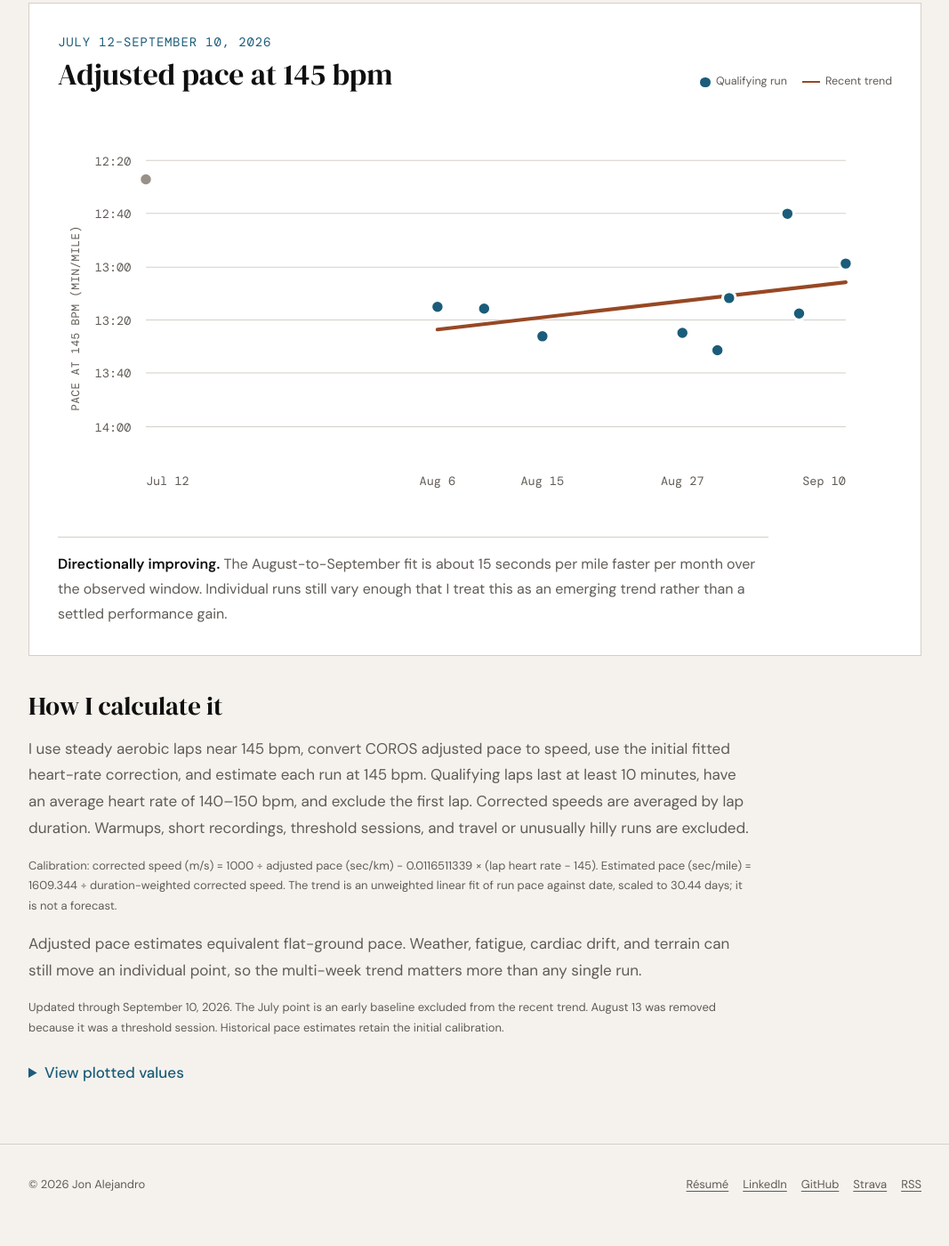
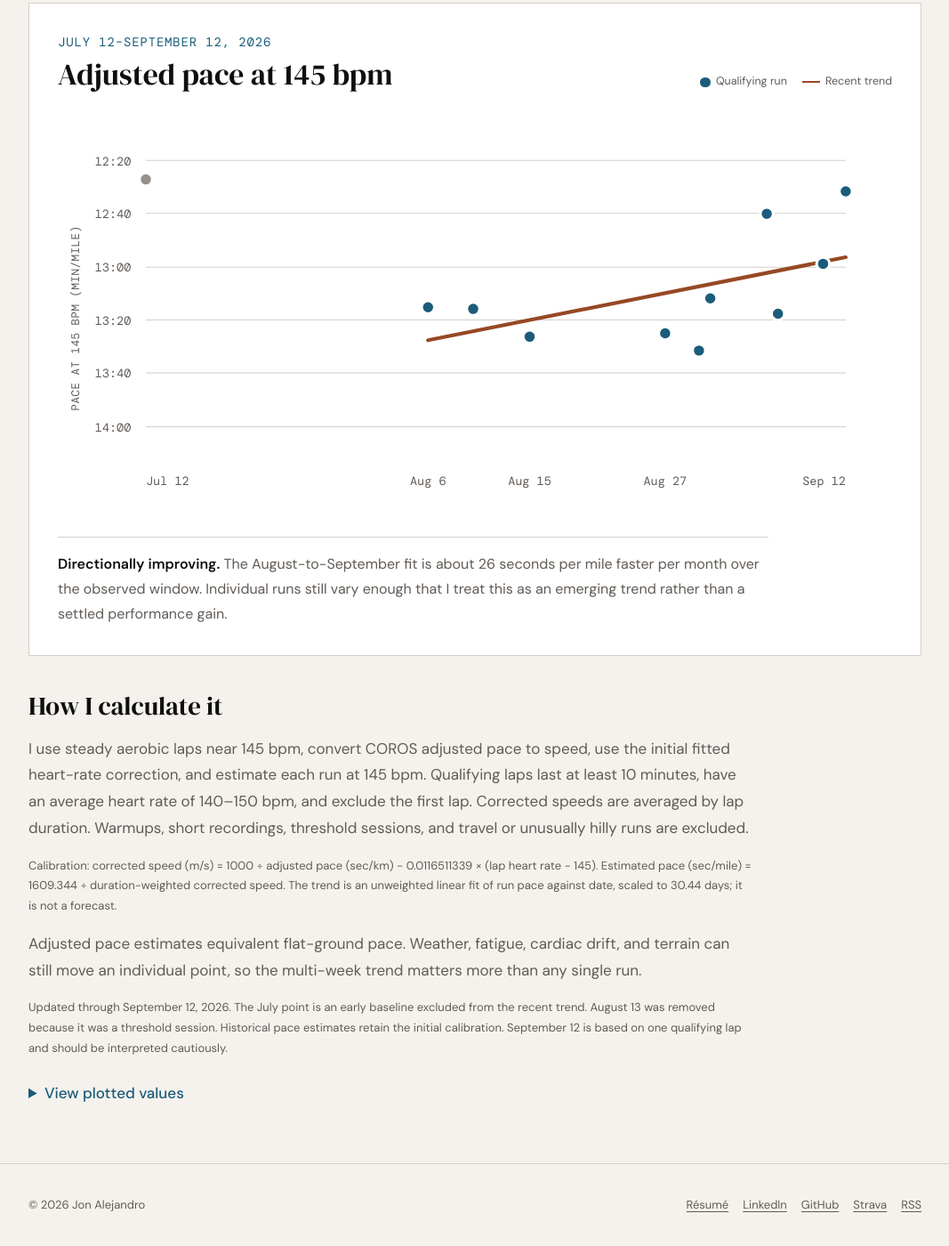
Before and after one commit to jonalejandro/jonalejandro.github.io, a Jekyll site: the page built from _pages/running.html, in a window 1280 px wide and 1400 px high, scrolled down 495 px. Shown: the whole window at 89% size, without its empty margins (106-1173 px from the left). Built offline with Jekyll 4.4.1, drawn with Linux system fonts in a browser that asks for light colours; before the commit the page ends 1873 px from its top, so only the background shows below that.

Commit message:
Add September 12 COROS run to aerobic efficiency chart

```diff
--- a/_pages/running.html
+++ b/_pages/running.html
@@ -7,15 +7,15 @@ subtitle: "My terrain-adjusted running pace, normalized to a common 145 bpm effo
 description: "A public view of Jon Alejandro’s aerobic efficiency trend using COROS adjusted pace normalized to 145 bpm."
 ---
 <section class="run-summary" aria-label="Current aerobic efficiency summary">
-  <div><span class="run-stat">12:59<span>/mi</span></span><span class="run-stat-label">Latest estimate</span></div>
-  <div><span class="run-stat run-stat-positive">−15<span> sec/mi</span></span><span class="run-stat-label">Recent monthly trend</span></div>
+  <div><span class="run-stat">12:32<span>/mi</span></span><span class="run-stat-label">Latest estimate</span></div>
+  <div><span class="run-stat run-stat-positive">−26<span> sec/mi</span></span><span class="run-stat-label">Recent monthly trend</span></div>
   <div><span class="run-stat">145<span> bpm</span></span><span class="run-stat-label">Normalized effort</span></div>
 </section>
 
 <section class="run-panel" aria-labelledby="pace-chart-title">
   <div class="run-panel-heading">
     <div>
-      <p class="section-label">July 12–September 10, 2026</p>
+      <p class="section-label">July 12–September 12, 2026</p>
       <h2 id="pace-chart-title">Adjusted pace at 145 bpm</h2>
     </div>
     <div class="run-legend" aria-hidden="true"><span><i class="run-dot"></i>Qualifying run</span><span><i class="run-line"></i>Recent trend</span></div>
@@ -24,7 +24,7 @@ description: "A public view of Jon Alejandro’s aerobic efficiency trend using
   <div class="run-chart-scroll">
     <svg class="run-chart" viewBox="0 0 900 460" role="img" aria-labelledby="chart-title chart-desc">
       <title id="chart-title">Adjusted running pace normalized to 145 beats per minute</title>
-      <desc id="chart-desc">Ten plotted runs through September 10, 2026. Pace is in minutes per mile at 145 bpm; faster values are higher on the chart. The latest estimate is 12:59 per mile. The recent trend uses nine runs since August 6 and excludes the July baseline.</desc>
+      <desc id="chart-desc">Eleven plotted runs through September 12, 2026. Pace is in minutes per mile at 145 bpm; faster values are higher on the chart. The latest estimate is 12:32 per mile. The recent trend uses ten runs since August 6 and excludes the July baseline.</desc>
       <g class="chart-grid">
         <line x1="95" y1="55" x2="850" y2="55"/><line x1="95" y1="112" x2="850" y2="112"/>
         <line x1="95" y1="170" x2="850" y2="170"/><line x1="95" y1="227" x2="850" y2="227"/>
@@ -33,30 +33,36 @@ description: "A public view of Jon Alejandro’s aerobic efficiency trend using
       <g class="chart-axis-labels">
         <text x="79" y="60">12:20</text><text x="79" y="117">12:40</text><text x="79" y="175">13:00</text>
         <text x="79" y="232">13:20</text><text x="79" y="289">13:40</text><text x="79" y="347">14:00</text>
-        <text x="95.0" y="405" text-anchor="start">Jul 12</text>
-<text x="409.6" y="405" text-anchor="middle">Aug 6</text>
-<text x="522.8" y="405" text-anchor="middle">Aug 15</text>
-<text x="673.8" y="405" text-anchor="middle">Aug 27</text>
-<text x="850.0" y="405" text-anchor="end">Sep 10</text>
+
+
+
+
+
+<text x="95.0" y="405" text-anchor="start">Jul 12</text>
+<text x="399.4" y="405" text-anchor="middle">Aug 6</text>
+<text x="509.0" y="405" text-anchor="middle">Aug 15</text>
+<text x="655.2" y="405" text-anchor="middle">Aug 27</text>
+<text x="850.0" y="405" text-anchor="end">Sep 12</text>
 <text class="axis-title" transform="translate(23 225) rotate(-90)" text-anchor="middle">pace at 145 bpm (min/mile)</text>
       </g>
-      <line class="trend-line" x1="409.6" y1="237.2" x2="850" y2="186.2"/>
+      <line class="trend-line" x1="399.4" y1="248.8" x2="850" y2="159.3"/>
       <g class="chart-points">
-<circle class="early-point" cx="95.0" cy="75.3" r="7"><title>Jul 12: 12:27 per mile; early baseline, excluded from trend</title></circle>
-<circle cx="409.6" cy="212.8" r="7"><title>Aug 6: 13:15 per mile</title></circle>
-<circle cx="459.9" cy="214.7" r="7"><title>Aug 10: 13:16 per mile</title></circle>
-<circle cx="522.8" cy="244.5" r="7"><title>Aug 15: 13:26 per mile</title></circle>
-<circle cx="673.8" cy="240.9" r="7"><title>Aug 27: 13:25 per mile</title></circle>
-<circle cx="711.6" cy="259.5" r="7"><title>Aug 30: 13:31 per mile</title></circle>
-<circle cx="724.2" cy="203.3" r="7"><title>Aug 31: 13:12 per mile</title></circle>
-<circle cx="787.1" cy="112.4" r="7"><title>Sep 5: 12:40 per mile</title></circle>
-<circle cx="799.7" cy="219.9" r="7"><title>Sep 6: 13:18 per mile</title></circle>
-<circle cx="850.0" cy="166.1" r="7"><title>Sep 10: 12:59 per mile</title></circle>
+<circle class="early-point" cx="95.0" cy="75.4" r="7"><title>Jul 12: 12:27 per mile; early baseline, excluded from trend</title></circle>
+<circle cx="399.4" cy="213.2" r="7"><title>Aug 6: 13:15 per mile</title></circle>
+<circle cx="448.1" cy="215.0" r="7"><title>Aug 10: 13:16 per mile</title></circle>
+<circle cx="509.0" cy="245.0" r="7"><title>Aug 15: 13:26 per mile</title></circle>
+<circle cx="655.2" cy="241.3" r="7"><title>Aug 27: 13:25 per mile</title></circle>
+<circle cx="691.7" cy="259.9" r="7"><title>Aug 30: 13:31 per mile</title></circle>
+<circle cx="703.9" cy="203.6" r="7"><title>Aug 31: 13:12 per mile</title></circle>
+<circle cx="764.8" cy="112.5" r="7"><title>Sep 5: 12:40 per mile</title></circle>
+<circle cx="776.9" cy="220.2" r="7"><title>Sep 6: 13:18 per mile</title></circle>
+<circle cx="825.6" cy="166.4" r="7"><title>Sep 10: 12:59 per mile</title></circle>
+<circle cx="850.0" cy="88.3" r="7"><title>Sep 12: 12:32 per mile; one qualifying lap</title></circle>
 </g>
     </svg>
   </div>
 
-  <p class="run-caption"><strong>Directionally improving.</strong> The August-to-September fit is about 15 seconds per mile faster per month over the observed window. Individual runs still vary enough that I treat this as an emerging trend rather than a settled performance gain.</p>
+  <p class="run-caption"><strong>Directionally improving.</strong> The August-to-September fit is about 26 seconds per mile faster per month over the observed window. Individual runs still vary enough that I treat this as an emerging trend rather than a settled performance gain.</p>
 </section>
 
 <section class="run-method rich" aria-labelledby="method-title">
@@ -64,8 +70,8 @@ description: "A public view of Jon Alejandro’s aerobic efficiency trend using
   <p>I use steady aerobic laps near 145 bpm, convert COROS adjusted pace to speed, use the initial fitted heart-rate correction, and estimate each run at 145 bpm. Qualifying laps last at least 10 minutes, have an average heart rate of 140–150 bpm, and exclude the first lap. Corrected speeds are averaged by lap duration. Warmups, short recordings, threshold sessions, and travel or unusually hilly runs are excluded.</p>
   <p class="detail">Calibration: corrected speed (m/s) = 1000 ÷ adjusted pace (sec/km) − 0.0116511339 × (lap heart rate − 145). Estimated pace (sec/mile) = 1609.344 ÷ duration-weighted corrected speed. The trend is an unweighted linear fit of run pace against date, scaled to 30.44 days; it is not a forecast.</p>
   <p>Adjusted pace estimates equivalent flat-ground pace. Weather, fatigue, cardiac drift, and terrain can still move an individual point, so the multi-week trend matters more than any single run.</p>
-  <p class="detail">Updated through September 10, 2026. The July point is an early baseline excluded from the recent trend. August 13 was removed because it was a threshold session. Historical pace estimates retain the initial calibration.</p>
+  <p class="detail">Updated through September 12, 2026. The July point is an early baseline excluded from the recent trend. August 13 was removed because it was a threshold session. Historical pace estimates retain the initial calibration. September 12 is based on one qualifying lap and should be interpreted cautiously.</p>
   <details class="run-data"><summary>View plotted values</summary>
-    <div class="run-table-wrap"><table><thead><tr><th>Date</th><th>Pace at 145 bpm</th></tr></thead><tbody><tr><td>Jul 12</td><td>12:27/mi</td></tr><tr><td>Aug 6</td><td>13:15/mi</td></tr><tr><td>Aug 10</td><td>13:16/mi</td></tr><tr><td>Aug 15</td><td>13:26/mi</td></tr><tr><td>Aug 27</td><td>13:25/mi</td></tr><tr><td>Aug 30</td><td>13:31/mi</td></tr><tr><td>Aug 31</td><td>13:12/mi</td></tr><tr><td>Sep 5</td><td>12:40/mi</td></tr><tr><td>Sep 6</td><td>13:18/mi</td></tr><tr><td>Sep 10</td><td>12:59/mi</td></tr></tbody></table></div>
+    <div class="run-table-wrap"><table><thead><tr><th>Date</th><th>Pace at 145 bpm</th></tr></thead><tbody><tr><td>Jul 12</td><td>12:27/mi</td></tr><tr><td>Aug 6</td><td>13:15/mi</td></tr><tr><td>Aug 10</td><td>13:16/mi</td></tr><tr><td>Aug 15</td><td>13:26/mi</td></tr><tr><td>Aug 27</td><td>13:25/mi</td></tr><tr><td>Aug 30</td><td>13:31/mi</td></tr><tr><td>Aug 31</td><td>13:12/mi</td></tr><tr><td>Sep 5</td><td>12:40/mi</td></tr><tr><td>Sep 6</td><td>13:18/mi</td></tr><tr><td>Sep 10</td><td>12:59/mi</td></tr><tr><td>Sep 12</td><td>12:32/mi</td></tr></tbody></table></div>
   </details>
 </section>
```
